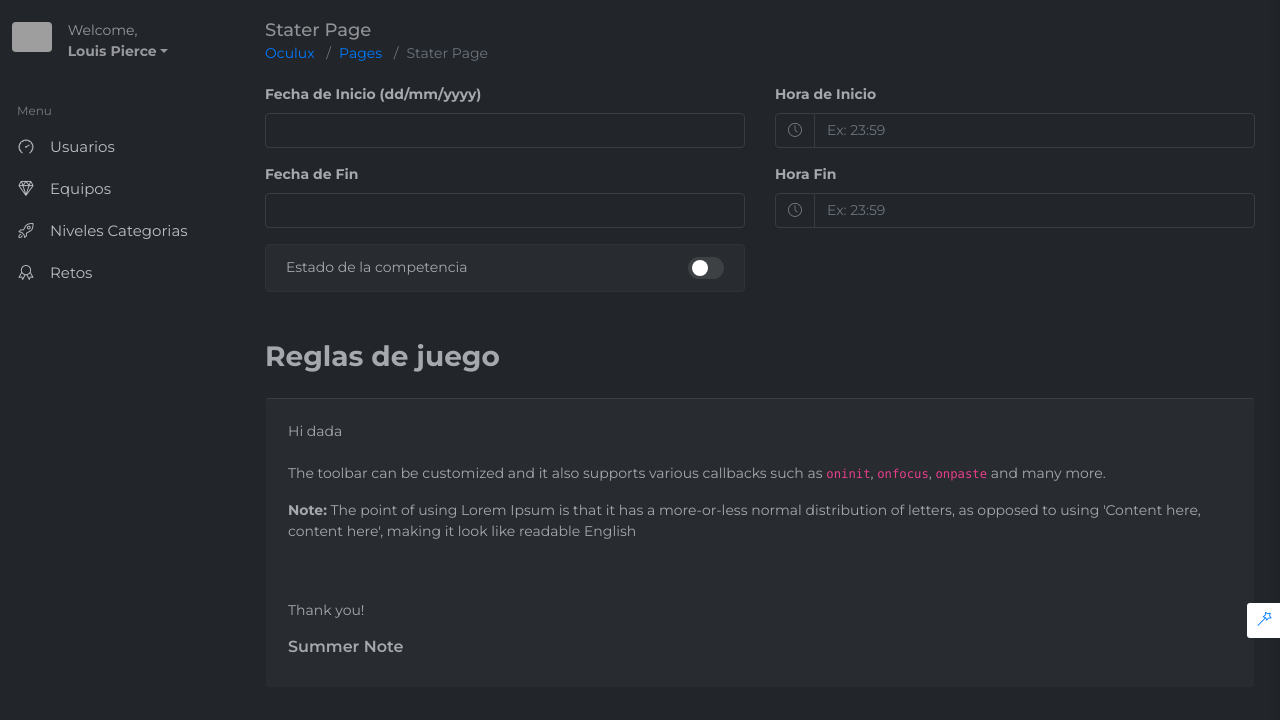
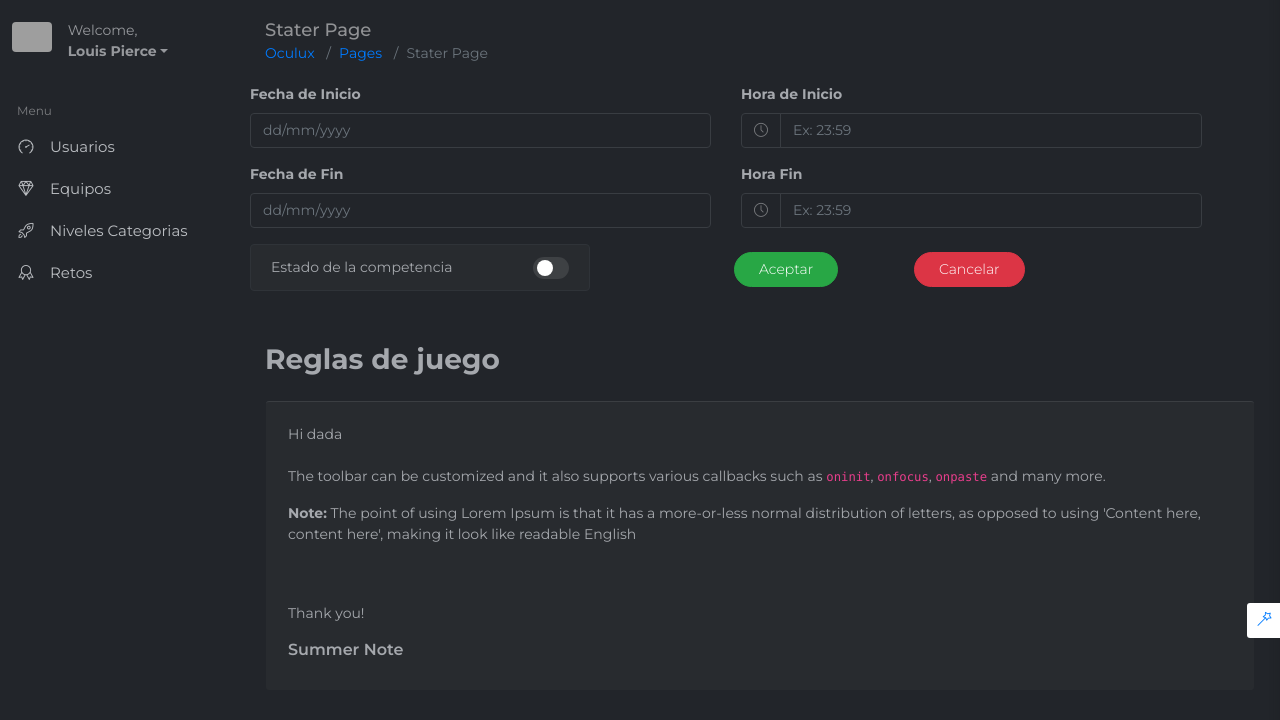
Before and after one commit to topx777/CTFDashboard, a Laravel app: page /admin/options in a window 1280 px wide. Shown: the part 62-782 px from the top of the page. Run offline with Laravel 8, Linux system fonts and the light colour scheme; a user stored in the database is signed in; data comes from the database, SQL or seed files in the repository; some libraries are stand-ins or nearby versions; grey boxes are pictures that could not be loaded.

Commit message:
cambios vista opciones mauricio y cristopher

```diff
--- a/resources/views/admin/options/options.blade.php
+++ b/resources/views/admin/options/options.blade.php
@@ -19,14 +19,18 @@
 
 @endsection
 @section('content')
+<div class="demo-masked-input">
+    <div class="row clearfix">
 <div class="col-lg-6 col-md-6">
-        <label><b>Fecha de Inicio (dd/mm/yyyy)</b></label>
+        <label><b>Fecha de Inicio</b></label>
                 <div class="input-group mb-3">
-                    <input data-provide="datepicker" data-date-autoclose="true" class="form-control" data-date-format="dd/mm/yyyy">
+                    <input data-provide="datepicker" placeholder="dd/mm/yyyy" data-date-autoclose="true" class="form-control" data-date-format="dd/mm/yyyy">
                 </div>
     </div>
+
     <div class="col-lg-6 col-md-6">
-            <label><b>Hora de Inicio</b></label>
+
+        <label><b>Hora de Inicio</b></label>
         <div class="input-group mb-3">
             <div class="input-group-prepend">
                 <span class="input-group-text"><i class="icon-clock"></i></span>
@@ -37,10 +41,11 @@
     <div class="col-lg-6 col-md-6">
             <label><b>Fecha de Fin</b></label>
                     <div class="input-group mb-3">
-                        <input data-provide="datepicker" data-date-autoclose="true" class="form-control" data-date-format="dd/mm/yyyy">
+                        <input placeholder="dd/mm/yyyy" data-provide="datepicker" data-date-autoclose="true" class="form-control" data-date-format="dd/mm/yyyy">
                     </div>
         </div>
         <div class="col-lg-6 col-md-6">
+
             <label><b>Hora Fin</b></label>
             <div class="input-group mb-3">
                 <div class="input-group-prepend">
@@ -49,10 +54,11 @@
                 <input type="text" class="form-control time24" placeholder="Ex: 23:59">
             </div>
         </div>
+    </div>
+</div>
 
-            <div class="col-md-6 mb-5">
-                    <ul class="list-group">
-                <li class="list-group-item">
+            <div class="col-lg-4 col-md-5 m-0 p-0 mb-5">
+                <div class="list-group-item">
                     Estado de la competencia
                         <div class="float-right">
                             <label class="switch">
@@ -60,10 +66,13 @@
                                     <span class="slider round"></span>
                             </label>
                         </div>
-                </li>
-                    </ul>
+                    </div>
+
             </div>
-
+          <div class="col-lg-6 col-md-6 ml-5 mb-5 px-5 py-2">
+                  <button class="btn btn-success btn-round mr-4 ml-5" type="button">Aceptar</button>
+                  <button class="btn btn-danger btn-round ml-5" type="button">Cancelar</button>
+            </div>
             <div class="col-md-12 col-lg-12">
                 <h3>Reglas de juego</h3>
                 <div class="card mt-3">
```
